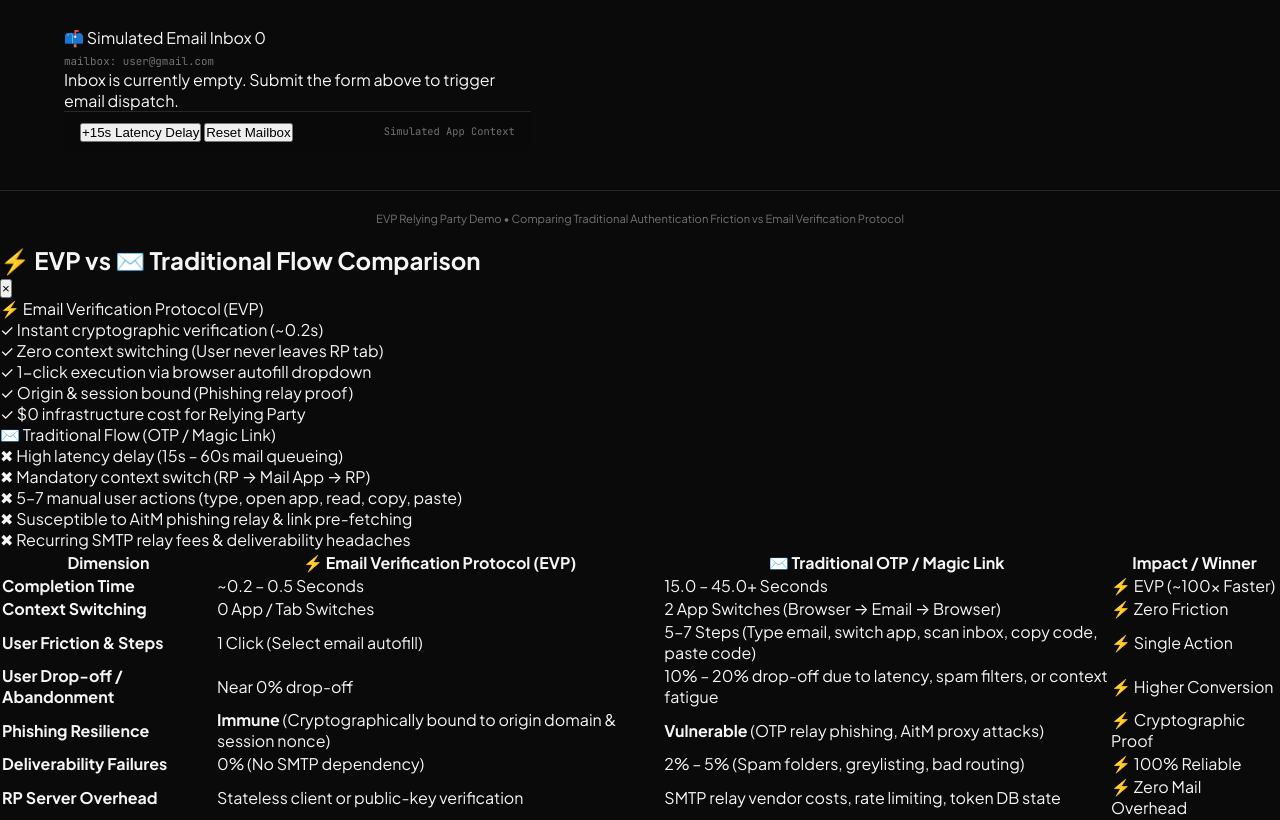
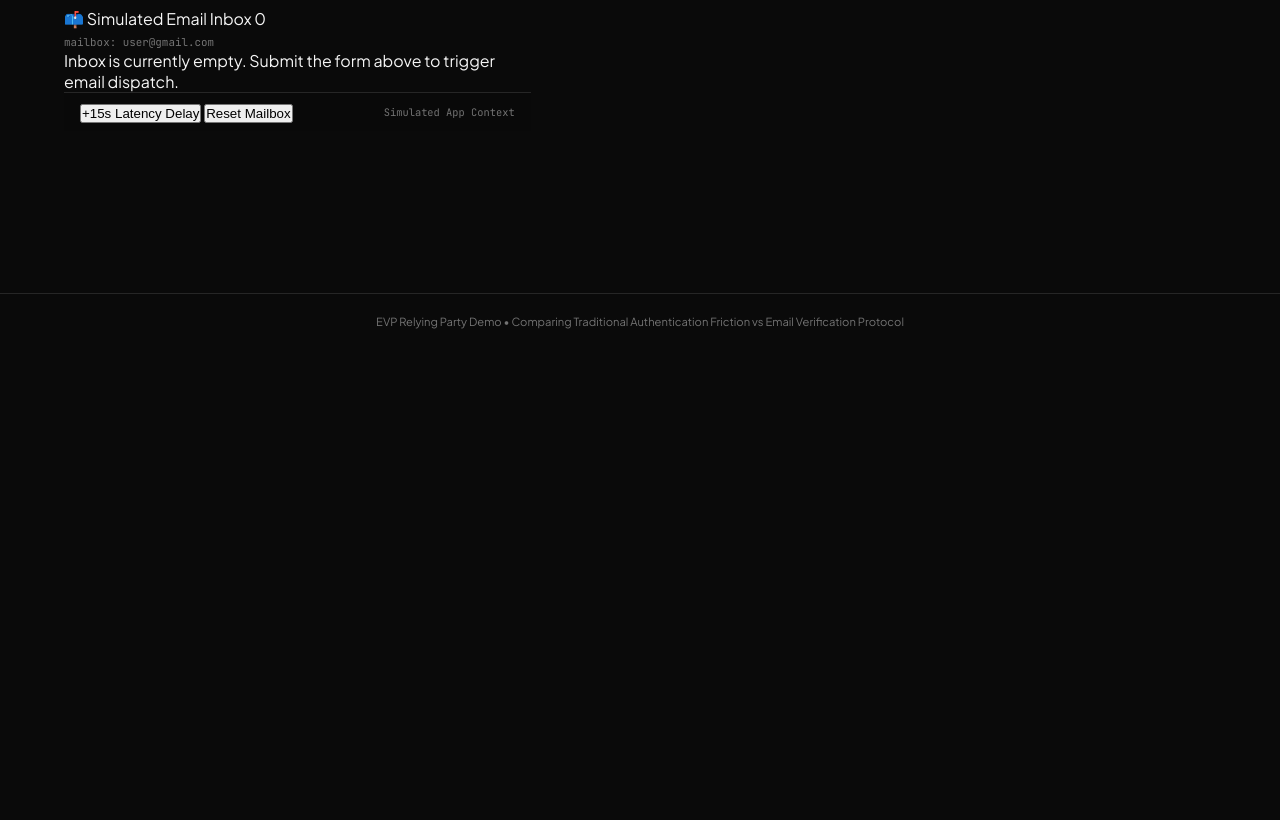
Before and after one commit to tsunoyu/evp-demo, a website: page traditional.html in a window 1280 px wide. Shown: the part 452-1272 px from the top of the page. After the commit the page ends 800 px from the top, so only its background shows below. Drawn offline with Linux system fonts and the light colour scheme.

Commit message:
Update navigation design on top page and remove comparison modal feature

```diff
--- a/modal.js
+++ /dev/null
@@ -1,129 +0,0 @@
-export function setupComparisonModal() {
-  // Check if modal already exists in DOM; if not, inject it
-  let modalBackdrop = document.getElementById('comparison-modal');
-  if (!modalBackdrop) {
-    const modalHTML = `
-      <div class="modal-backdrop" id="comparison-modal" role="dialog" aria-modal="true" aria-labelledby="modal-title">
-        <div class="modal-dialog">
-          <div class="modal-header">
-            <h2 id="modal-title">⚡ EVP vs ✉️ Traditional Flow Comparison</h2>
-            <button class="modal-close-btn" id="modal-close-btn" aria-label="Close modal">&times;</button>
-          </div>
-          <div class="modal-body">
-            <!-- Metrics Summary Cards -->
-            <div class="modal-metrics-summary">
-              <div class="summary-card evp">
-                <div class="summary-title">⚡ Email Verification Protocol (EVP)</div>
-                <div class="summary-bullet">✓ Instant cryptographic verification (~0.2s)</div>
-                <div class="summary-bullet">✓ Zero context switching (User never leaves RP tab)</div>
-                <div class="summary-bullet">✓ 1-click execution via browser autofill dropdown</div>
-                <div class="summary-bullet">✓ Origin & session bound (Phishing relay proof)</div>
-                <div class="summary-bullet">✓ $0 infrastructure cost for Relying Party</div>
-              </div>
-
-              <div class="summary-card traditional">
-                <div class="summary-title">✉️ Traditional Flow (OTP / Magic Link)</div>
-                <div class="summary-bullet">✖ High latency delay (15s – 60s mail queueing)</div>
-                <div class="summary-bullet">✖ Mandatory context switch (RP → Mail App → RP)</div>
-                <div class="summary-bullet">✖ 5–7 manual user actions (type, open app, read, copy, paste)</div>
-                <div class="summary-bullet">✖ Susceptible to AitM phishing relay & link pre-fetching</div>
-                <div class="summary-bullet">✖ Recurring SMTP relay fees & deliverability headaches</div>
-              </div>
-            </div>
-
-            <!-- Detailed Comparison Table -->
-            <div class="comparison-table-wrapper">
-              <table class="comparison-table">
-                <thead>
-                  <tr>
-                    <th>Dimension</th>
-                    <th>⚡ Email Verification Protocol (EVP)</th>
-                    <th>✉️ Traditional OTP / Magic Link</th>
-                    <th>Impact / Winner</th>
-                  </tr>
-                </thead>
-                <tbody>
-                  <tr>
-                    <td><strong>Completion Time</strong></td>
-                    <td>~0.2 – 0.5 Seconds</td>
-                    <td>15.0 – 45.0+ Seconds</td>
-                    <td><span class="badge-winner">⚡ EVP (~100x Faster)</span></td>
-                  </tr>
-                  <tr>
-                    <td><strong>Context Switching</strong></td>
-                    <td>0 App / Tab Switches</td>
-                    <td>2 App Switches (Browser → Email → Browser)</td>
-                    <td><span class="badge-winner">⚡ Zero Friction</span></td>
-                  </tr>
-                  <tr>
-                    <td><strong>User Friction & Steps</strong></td>
-                    <td>1 Click (Select email autofill)</td>
-                    <td>5–7 Steps (Type email, switch app, scan inbox, copy code, paste code)</td>
-                    <td><span class="badge-winner">⚡ Single Action</span></td>
-                  </tr>
-                  <tr>
-                    <td><strong>User Drop-off / Abandonment</strong></td>
-                    <td>Near 0% drop-off</td>
-                    <td>10% – 20% drop-off due to latency, spam filters, or context fatigue</td>
-                    <td><span class="badge-winner">⚡ Higher Conversion</span></td>
-                  </tr>
-                  <tr>
-                    <td><strong>Phishing Resilience</strong></td>
-                    <td><strong>Immune</strong> (Cryptographically bound to origin domain & session nonce)</td>
-                    <td><strong>Vulnerable</strong> (OTP relay phishing, AitM proxy attacks)</td>
-                    <td><span class="badge-winner">⚡ Cryptographic Proof</span></td>
-                  </tr>
-                  <tr>
-                    <td><strong>Deliverability Failures</strong></td>
-                    <td>0% (No SMTP dependency)</td>
-                    <td>2% – 5% (Spam folders, greylisting, bad routing)</td>
-                    <td><span class="badge-winner">⚡ 100% Reliable</span></td>
-                  </tr>
-                  <tr>
-                    <td><strong>RP Server Overhead</strong></td>
-                    <td>Stateless client or public-key verification</td>
-                    <td>SMTP relay vendor costs, rate limiting, token DB state</td>
-                    <td><span class="badge-winner">⚡ Zero Mail Overhead</span></td>
-                  </tr>
-                </tbody>
-              </table>
-            </div>
-          </div>
-        </div>
-      </div>
-    `;
-    document.body.insertAdjacentHTML('beforeend', modalHTML);
-    modalBackdrop = document.getElementById('comparison-modal');
-  }
-
-  const compareBtns = document.querySelectorAll('.nav-btn-compare');
-  const closeBtn = document.getElementById('modal-close-btn');
-
-  const openModal = () => {
-    if (modalBackdrop) modalBackdrop.classList.add('open');
-  };
-
-  const closeModal = () => {
-    if (modalBackdrop) modalBackdrop.classList.remove('open');
-  };
-
-  compareBtns.forEach(btn => {
-    btn.addEventListener('click', openModal);
-  });
-
-  if (closeBtn) {
-    closeBtn.addEventListener('click', closeModal);
-  }
-
-  if (modalBackdrop) {
-    modalBackdrop.addEventListener('click', (e) => {
-      if (e.target === modalBackdrop) closeModal();
-    });
-  }
-
-  document.addEventListener('keydown', (e) => {
-    if (e.key === 'Escape' && modalBackdrop && modalBackdrop.classList.contains('open')) {
-      closeModal();
-    }
-  });
-}
--- a/traditional.js
+++ b/traditional.js
@@ -1,5 +1,3 @@
-import { setupComparisonModal } from './modal.js';
-
 let currentMode = 'otp'; // 'otp' or 'magic-link'
 let generatedOtp = '';
 let generatedMagicToken = '';
@@ -14,7 +12,6 @@ document.addEventListener('DOMContentLoaded', () => {
   setupFormSubmit();
   setupOtpDigitInputs();
   setupSimulatedInboxControls();
-  setupComparisonModal();
 });
 
 // Setup Theme Toggle
```
Also changed, not shown: index.html (+12 -4 lines), traditional.html (+6 -8 lines).
